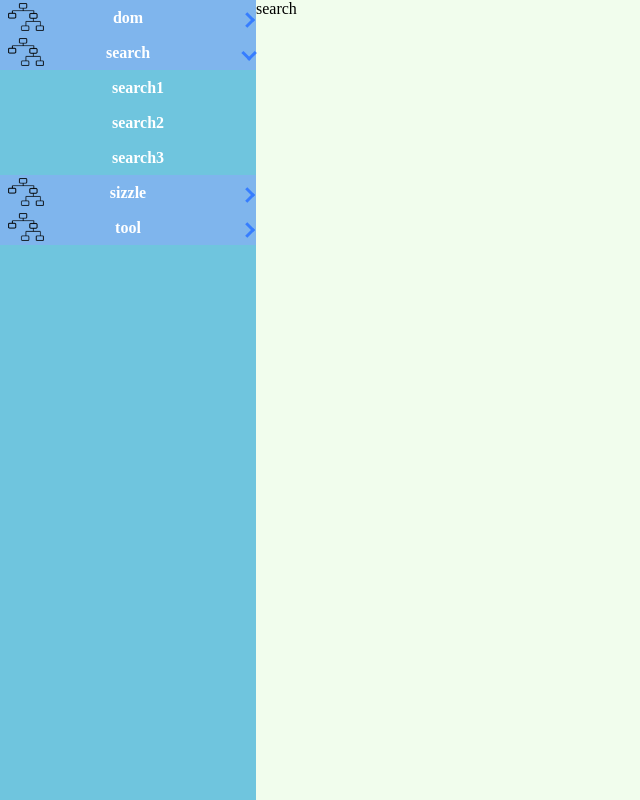
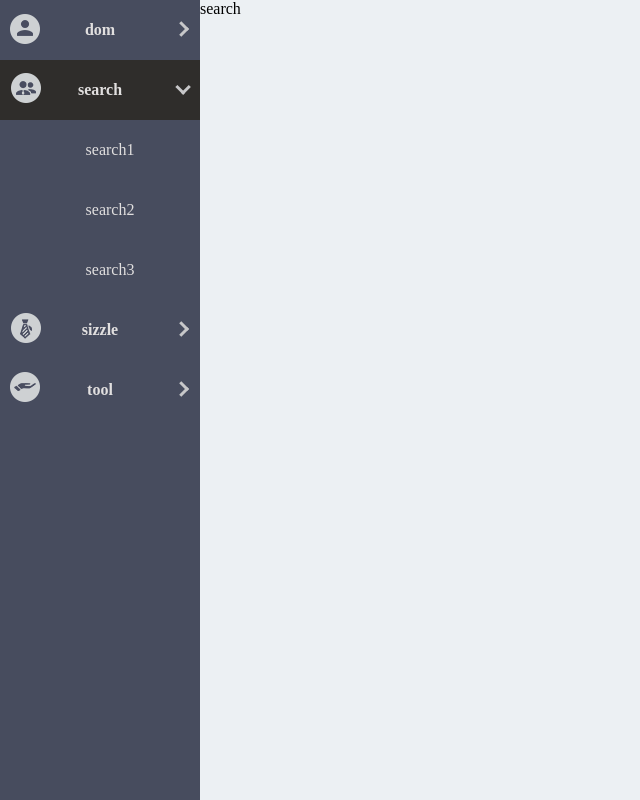
Before and after one commit to 1057891494/Luna.js, a website: page docs/index.html in a window 1280 px wide. Both pictures are taken after a click on the item "search". Shown: the whole page, without its empty margins (0-640 px from the left). Drawn offline with Linux system fonts and the light colour scheme.

Commit message:
华通版

```diff
--- a/docs/index.html
+++ b/docs/index.html
@@ -23,16 +23,25 @@
 <body class="index-body">
     <div class="leader">
         <ul>
-            <li onclick="goto('dom')" style="background-image: url(./dom.png);">
-                dom
+            <li onclick="goto('dom')" style="background-image: url(./nav.png);background-position: 6px 14px;">
+                <div>dom</div>
                 <ul>
                     <li onclick="check('dom1')">dom1</li>
                     <li onclick="check('dom2')">dom2</li>
                     <li onclick="check('dom3')">dom3</li>
-                    <li onclick="check('dom4')">dom4</li>
+                    <li onclick="check('dom4')">dom4</li><!--
+                    <li onclick="check('dom5')">dom5</li>
+                    <li onclick="check('dom6')">dom6</li>
+                    <li onclick="check('dom7')">dom7</li>
+                    <li onclick="check('dom8')">dom8</li>
+                    <li onclick="check('dom9')">dom9</li>
+                    <li onclick="check('dom10')">dom10</li>
+                    <li onclick="check('dom11')">dom11</li>
+                    <li onclick="check('dom12')">dom12</li>
+                    <li onclick="check('dom13')">dom13</li> -->
                 </ul>
             </li>
-            <li onclick="goto('search')" style="background-image: url(./dom.png);">
+            <li onclick="goto('search')" style="background-image: url(./nav.png);background-position: 6px -57px;">
                 search
                 <ul>
                     <li onclick="check('dom1')">search1</li>
@@ -40,8 +49,8 @@
                     <li onclick="check('dom3')">search3</li>
                 </ul>
             </li>
-            <li onclick="goto('sizzle')" style="background-image: url(./dom.png);">sizzle</li>
-            <li onclick="goto('tool')" style="background-image: url(./dom.png);">tool</li>
+            <li onclick="goto('sizzle')" style="background-image: url(./nav.png);background-position: 6px -128px;">sizzle</li>
+            <li onclick="goto('tool')" style="background-image: url(./nav.png);background-position: 6px -199px;">tool</li>
         </ul>
     </div>
     <div class="shower">
@@ -52,21 +61,22 @@
     </div>
     <script type="text/javascript">
     function goto(where) {
+        $(".active~li").css({
+            "transform": "translateY(0px)",
+            "transition": "all 0.4s ease-out 0.1s"
+        });
         $(".leader>ul>li").removeClass("active");
         $(".shower>iframe").css("display", "none");
         $("#" + where).css("display", "block");
         $('.leader>ul>li[onclick="goto(\'' + where + '\')"]').addClass("active");
-        var long = $('.leader>ul>li[onclick="goto(\'' + where + '\')"]>ul').length ? $('.leader>ul>li[onclick="goto(\'' + where + '\')"]>ul')[0].offsetHeight : 12;
-        $('.leader>ul>li[onclick="goto(\'' + where + '\')"]').css({
-            "transform": "translateY(0px)",
-            "transition": "all 0.4s ease-out 0.1s"
-        });
+        var long = $('.leader>ul>li[onclick="goto(\'' + where + '\')"]>ul').length ? $('.leader>ul>li[onclick="goto(\'' + where + '\')"]>ul')[0].offsetHeight > 480 ? 480 : $('.leader>ul>li[onclick="goto(\'' + where + '\')"]>ul')[0].offsetHeight : 12;
         $('.leader>ul>li[onclick="goto(\'' + where + '\')"]~li').css({
             "transform": "translateY(" + long + "px)",
             "transition": "all 0.4s ease-out 0.1s"
         });
     }
-    function check(where){
+
+    function check(where) {
         $('.leader>ul>li>ul>li').removeClass('click');
         $('.leader>ul>li>ul>li[onclick="check(\'' + where + '\')"]').addClass("click");
     }
--- a/docs/style.css
+++ b/docs/style.css
@@ -13,9 +13,13 @@ iframe{
 	display: inline-block;
     font-size: 0;
     height: 100vh;
-    width: 20%;
-    background-color: #6fc5de;
+    width: 200px;
+    background-color: #474c5e;
         vertical-align: top;
+        overflow: auto;
+}
+.leader::-webkit-scrollbar{
+
 }
 ul{
 	list-style: none;
@@ -23,16 +27,15 @@ ul{
     padding: 0;
 }
 .leader>ul>li{
-	background-color: #7fb5ed;
+	background-color: #474c5e;
     font-size: 16px;
-    height: 35px;
-    line-height: 35px;
+    height: 60px;
+    line-height: 60px;
     text-align: center;
     font-weight: bold;
-    color: #fff;
+    color: #e1dfdf;
     position: relative;
-    background-position: 8px;
-    background-size: 14%;
+    background-size: auto auto;
     background-repeat: no-repeat;
 }
 .leader>ul>li:after{
@@ -40,16 +43,19 @@ ul{
     font-size: 16px;
     width: 8px;
     height: 8px;
-    top: 17.5px;
+    top: 27px;
     margin-top: -4px;
-    right: 2px;
+    right: 12px;
     position: absolute;
-    border-bottom: 3px solid #367dff;
-    border-left: 3px solid #367dff;
+    border-bottom: 3px solid #c7c7c9;
+    border-left: 3px solid #c7c7c9;
     transform: rotate(-135deg);
     transform-origin: 5px 6px;
     -webkit-transition: all 0.4s ease-out 0.1s;
     transition: all 0.4s ease-out 0.1s;
+}
+.leader>ul>li.active{
+	background-color: #2f2d2b;
 }
 .leader>ul>li.active:after{
 	transform: rotate(-45deg);
@@ -58,22 +64,37 @@ ul{
     transition: all 0.4s ease-out 0.1s;
 }
 .leader>ul>li>ul{
+	opacity: 0;
 	display: none;
+	transition: all 0.2s ease-out 0.1s;
+	font-weight: normal;
 }
 .leader>ul>li.active>ul{
+	opacity: 1;
 	display: block;
+	transition: all 1s ease-out 0.3s;
 }
 .leader>ul>li>ul>li{
 	padding-left: 20px;
+	background-color: #474c5e;
+	color: #e1dfdf;
+}
+.leader>ul>li>ul>li:hover{
+	    background-color: #4E576E;
+    border-left: 3px solid sandybrown;
+    color: #fff;
+    font-size: 18px;
 }
 .leader>ul>li>ul>li.click{
-	color: #ed0b0c;
-    border-left: 6px solid #ff5800;
+	background-color: #4E576E;
+    border-left: 3px solid sandybrown;
+    color: #fff;
+    font-size: 18px;
 }
 .shower{
-	    display: inline-block;
+	display: inline-block;
     font-size: 0;
-    width: 80%;
-    height: 100vh;
-    background-color: #f1fded;
+    width: calc(100% - 200px);
+    min-height: 100vh;
+    background-color: #ecf0f3;
 }
```
Also changed, not shown: docs/dom.png (deleted), docs/nav.png (added).
